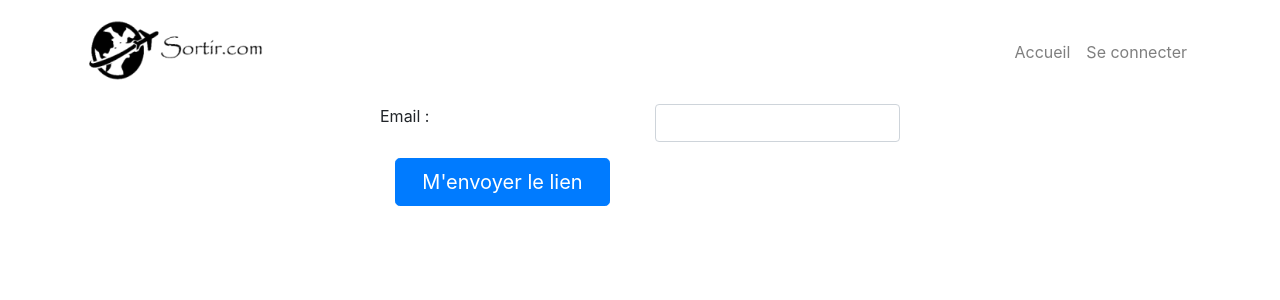
After one commit to ThomasCadeauENI/Sortir.com, a Symfony app: template templates/security/forgot_password.html.twig in a window 1280 px wide. The commit adds this page. Shown: the top 300 px of the page. Run offline with Twig, Linux system fonts and the light colour scheme; the template is opened without the code that fills it, so the values that code supplies are empty; some libraries are stand-ins or nearby versions.

Commit message:
maj pour login et add page forgot password

```diff
--- /dev/null
+++ b/templates/security/forgot_password.html.twig
@@ -0,0 +1,32 @@
+{% extends 'base.html.twig' %}
+
+{% block title %}Connexion{% endblock %}
+
+{% block body %}
+
+    <div class="col-md-6 offset-md-3 row">
+        <form method="post" class="col">
+            <div class="col">
+                <div class="col">
+                    <div class="row mb-3">
+                        <div class="col-6">
+                            <label for="inputEmail">Email :</label>
+                        </div>
+                        <div class="col-6">
+                            <input class="form-control">
+                        </div>
+
+                </div>
+            </div>
+            <div class="col">
+                <div class="row mb-3">
+                    <div class="col-6">
+                        <div class="input-field col s12 ">
+                            <input style="width: 100%" type="submit" class="btn btn-lg btn-primary" value="M'envoyer le lien">
+                        </div>
+                    </div>
+                </div>
+            </div>
+        </form>
+    </div>
+{% endblock %}
```
Also changed, not shown: src/Controller/SecurityController.php (+12 -0 lines), templates/security/login.html.twig (+5 -3 lines).
